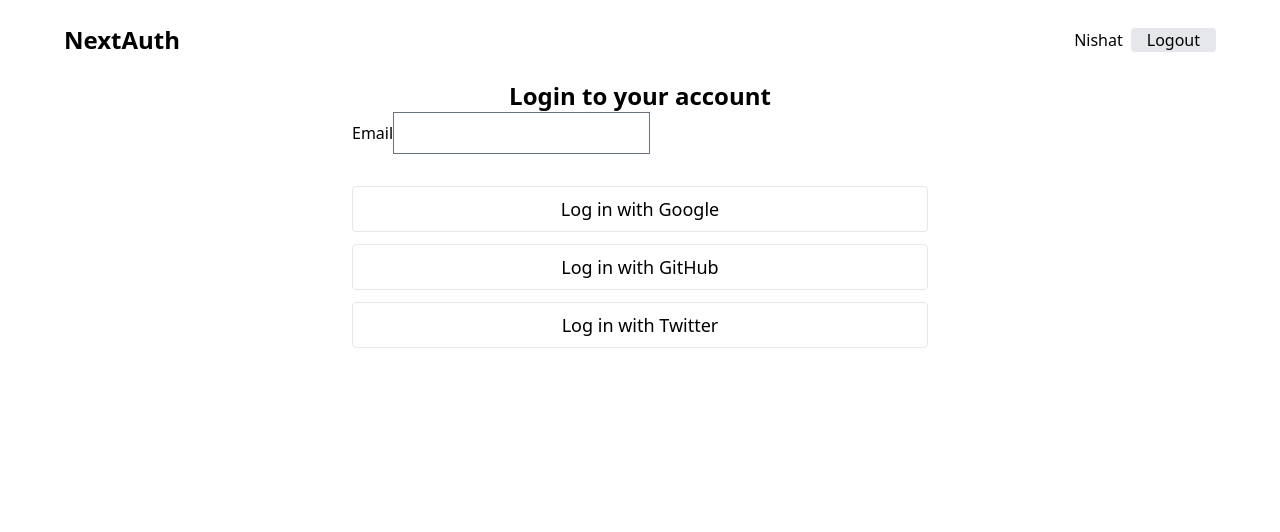
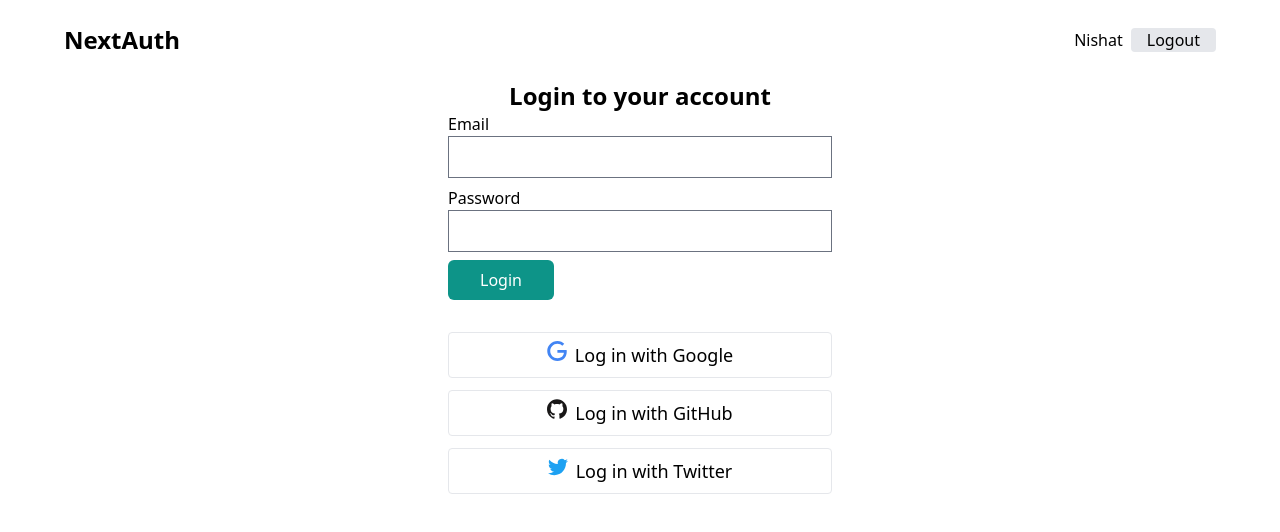
Before and after one commit to NishatFariza/next-auth-playground, a Next.js app: page /auth/login in a window 1280 px wide. Shown: the top 532 px of the page. Built offline with nearby package versions, Linux system fonts and the light colour scheme.

Commit message:
using simpleicons for social brand logo

```diff
--- a/src/pages/auth/login.tsx
+++ b/src/pages/auth/login.tsx
@@ -3,23 +3,68 @@ import React from "react";
 const loginPage = () => {
   return (
     <div className="max-w-6xl mx-auto">
-      <div className="w-6/12 mx-auto">
-              <h1 className="text-2xl font-semibold text-center">Login to your account</h1>
+      <div className="w-6/12 md:w-4/12 mx-auto">
+        <h1 className="text-2xl font-semibold text-center">
+          Login to your account
+        </h1>
 
-              <div>
-                  <label htmlFor="email">Email</label>
-                  <input type="email" name="email" id="email" />
-              </div>
+        <form action="#" className="flex flex-col gap-2">
+          <div>
+            <label htmlFor="email">Email</label>
+            <input className="w-full" type="email" name="email" id="email" />
+          </div>
+          <div>
+            <label htmlFor="password">Password</label>
+            <input
+              className="w-full"
+              type="password"
+              name="password"
+              id="password"
+            />
+          </div>
+          <div>
+            <button className="bg-teal-600 py-2 px-8 rounded-md text-white">
+              Login
+            </button>
+          </div>
+        </form>
 
         <div className="flex flex-col gap-3 mt-8">
-          <button className="text-lg border rounded py-2 px-4">
-            Log in with Google
+          <button className="text-lg border rounded py-2 px-4 flex justify-center ">
+            <svg
+              className="h-5 w-5 mr-2 fill-[#4285F4]"
+              role="img"
+              viewBox="0 0 24 24"
+              xmlns="http://www.w3.org/2000/svg"
+            >
+              <title>Google</title>
+              <path d="M12.48 10.92v3.28h7.84c-.24 1.84-.853 3.187-1.787 4.133-1.147 1.147-2.933 2.4-6.053 2.4-4.827 0-8.6-3.893-8.6-8.72s3.773-8.72 8.6-8.72c2.6 0 4.507 1.027 5.907 2.347l2.307-2.307C18.747 1.44 16.133 0 12.48 0 5.867 0 .307 5.387.307 12s5.56 12 12.173 12c3.573 0 6.267-1.173 8.373-3.36 2.16-2.16 2.84-5.213 2.84-7.667 0-.76-.053-1.467-.173-2.053H12.48z" />
+            </svg>
+            <span>Log in with Google</span>
           </button>
-          <button className="text-lg border rounded py-2 px-4">
-            Log in with GitHub
+          <button className="text-lg border rounded py-2 px-4 flex justify-center ">
+            <svg
+              className="h-5 w-5 mr-2 fill-[#181717]"
+              role="img"
+              viewBox="0 0 24 24"
+              xmlns="http://www.w3.org/2000/svg"
+            >
+              <title>GitHub</title>
+              <path d="M12 .297c-6.63 0-12 5.373-12 12 0 5.303 3.438 9.8 8.205 11.385.6.113.82-.258.82-.577 0-.285-.01-1.04-.015-2.04-3.338.724-4.042-1.61-4.042-1.61C4.422 18.07 3.633 17.7 3.633 17.7c-1.087-.744.084-.729.084-.729 1.205.084 1.838 1.236 1.838 1.236 1.07 1.835 2.809 1.305 3.495.998.108-.776.417-1.305.76-1.605-2.665-.3-5.466-1.332-5.466-5.93 0-1.31.465-2.38 1.235-3.22-.135-.303-.54-1.523.105-3.176 0 0 1.005-.322 3.3 1.23.96-.267 1.98-.399 3-.405 1.02.006 2.04.138 3 .405 2.28-1.552 3.285-1.23 3.285-1.23.645 1.653.24 2.873.12 3.176.765.84 1.23 1.91 1.23 3.22 0 4.61-2.805 5.625-5.475 5.92.42.36.81 1.096.81 2.22 0 1.606-.015 2.896-.015 3.286 0 .315.21.69.825.57C20.565 22.092 24 17.592 24 12.297c0-6.627-5.373-12-12-12" />
+            </svg>
+            <span> Log in with GitHub</span>
           </button>
-          <button className="text-lg border rounded py-2 px-4">
-            Log in with Twitter
+          <button className="text-lg border rounded py-2 px-4 flex justify-center ">
+            <svg
+              className="h-5 w-5 mr-2 fill-[#1DA1F2]"
+              role="img"
+              viewBox="0 0 24 24"
+              xmlns="http://www.w3.org/2000/svg"
+            >
+              <title>Twitter</title>
+              <path d="M23.953 4.57a10 10 0 01-2.825.775 4.958 4.958 0 002.163-2.723c-.951.555-2.005.959-3.127 1.184a4.92 4.92 0 00-8.384 4.482C7.69 8.095 4.067 6.13 1.64 3.162a4.822 4.822 0 00-.666 2.475c0 1.71.87 3.213 2.188 4.096a4.904 4.904 0 01-2.228-.616v.06a4.923 4.923 0 003.946 4.827 4.996 4.996 0 01-2.212.085 4.936 4.936 0 004.604 3.417 9.867 9.867 0 01-6.102 2.105c-.39 0-.779-.023-1.17-.067a13.995 13.995 0 007.557 2.209c9.053 0 13.998-7.496 13.998-13.985 0-.21 0-.42-.015-.63A9.935 9.935 0 0024 4.59z" />
+            </svg>
+            <span>Log in with Twitter</span>
           </button>
         </div>
       </div>
```
